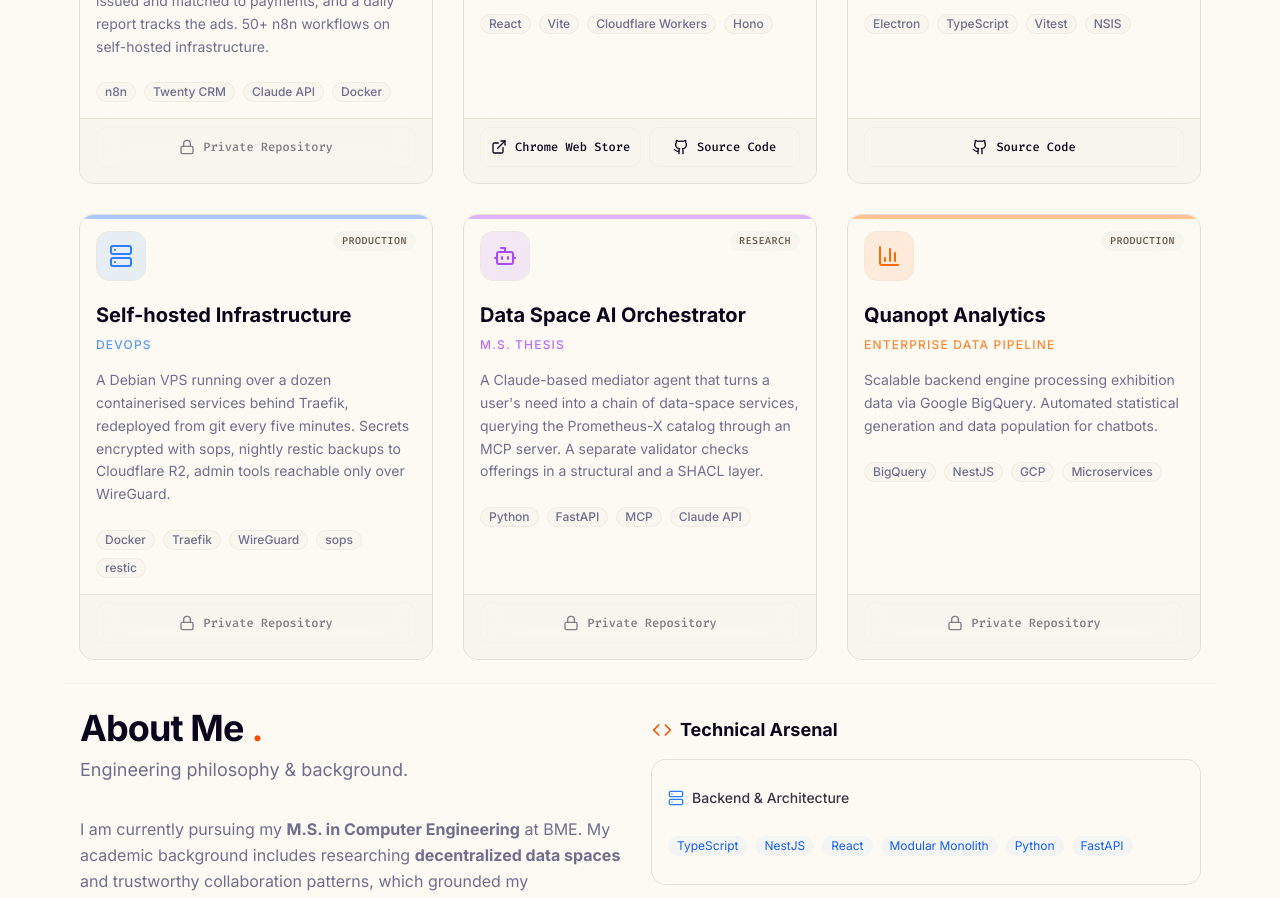
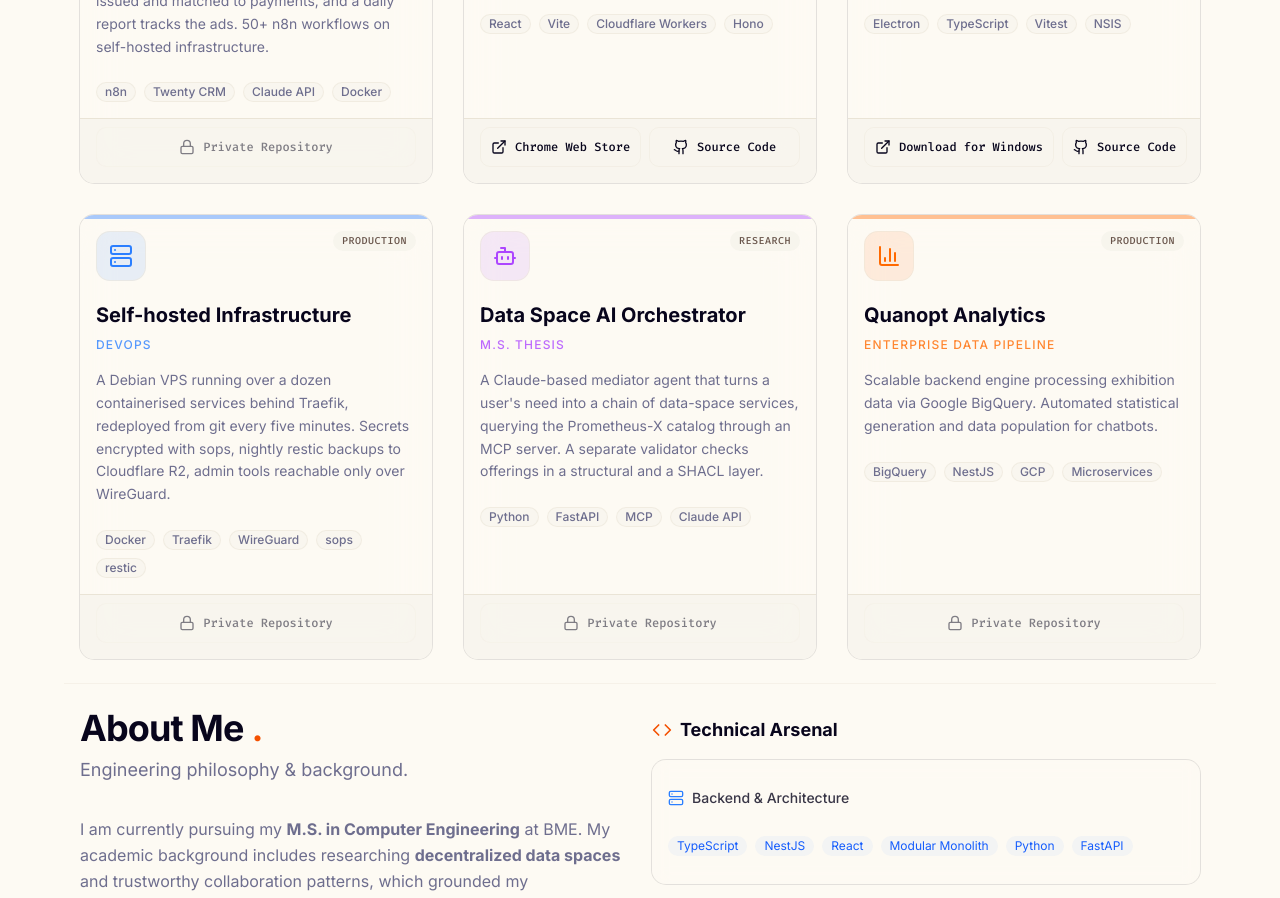
Before and after one commit to csiszaralex/csalex.dev, a Next.js app: page / in a window 1280 px wide. Shown: the part 1220-2118 px from the top of the page. Built offline with nearby package versions, Linux system fonts and the light colour scheme; no server answers.

Commit message:
feat(projects): link the ClaudeSwitcher Windows download

```diff
--- a/components/projects.tsx
+++ b/components/projects.tsx
@@ -82,7 +82,7 @@ const projects: Project[] = [
       'A Windows tray app that lists every running Claude Code session, lets you answer their permission prompts from one place, and jumps to the right VS Code tab.',
     tech: ['Electron', 'TypeScript', 'Vitest', 'NSIS'],
     link: `${githubUrl}/ClaudeSwitcher`,
-    secondaryLink: null,
+    secondaryLink: { label: 'Download for Windows', href: `${githubUrl}/ClaudeSwitcher/releases/latest` },
     status: 'Active',
     icon: MonitorCog,
     colorClass: 'text-rose-500',
```
